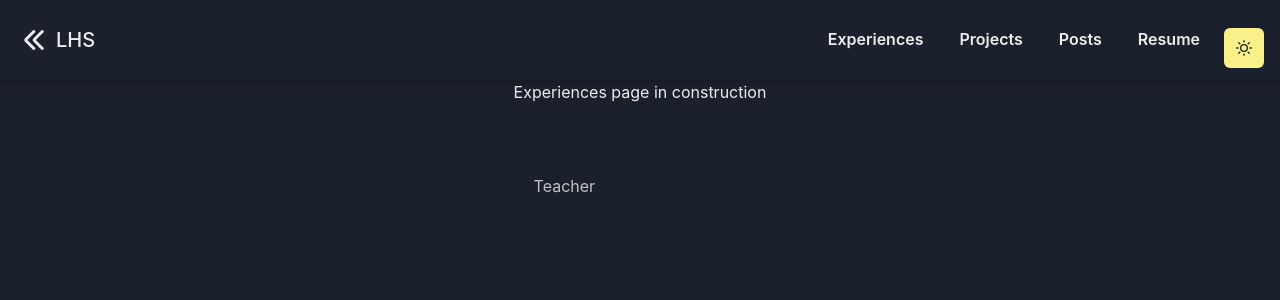
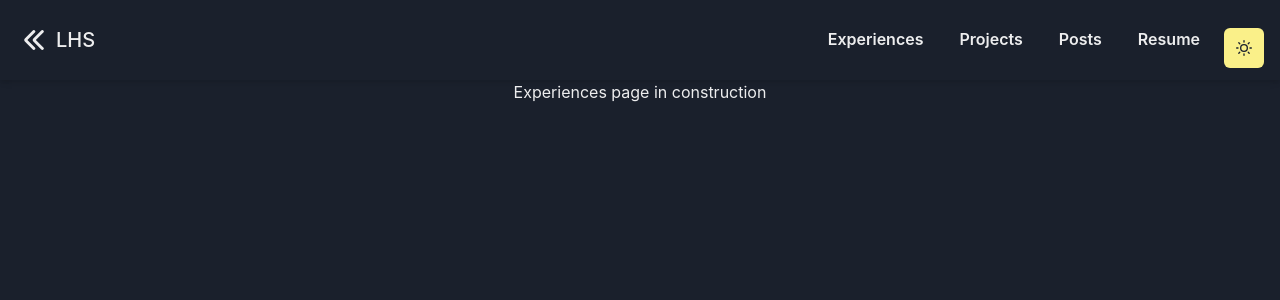
Before and after one commit to drunkint/personal-website, a Next.js app in the folder website/: page /experiences in a window 1280 px wide. Shown: the top 300 px of the page. Built offline with nearby package versions, Linux system fonts and the light colour scheme.

Commit message:
small tweaks

```diff
--- a/website/components/changing-text.js
+++ b/website/components/changing-text.js
@@ -2,7 +2,7 @@ import { Text } from "@chakra-ui/react";
 import { motion } from "framer-motion";
 import { useEffect, useState } from "react";
 
-const wordList = ["Programmer", "Teacher", "Calligrapher", "Climber"];
+const wordList = ["李旭紳","Programmer", "Teacher", "Calligrapher", "Climber"];
 const durationOfWord = 4;
 const effectTime = 1;
 const initDelay = 0.8;
--- a/website/components/navbar.js
+++ b/website/components/navbar.js
@@ -38,7 +38,7 @@ const Navbar = () => {
           className="title"
           initial={{ y: -250 }}
           animate={{ y: 0 }}
-          transition={{ delay: 0.3, type: "spring", stiffness: 70 }}
+          transition={{ delay: 0, type: "spring", stiffness: 70 }}
         >
           <Flex alignItems="center" justifyContent="space-between" mx="auto">
             <Flex>
--- a/website/pages/experiences/index.js
+++ b/website/pages/experiences/index.js
@@ -6,13 +6,11 @@ const { Center, Grid, GridItem, Text } = require("@chakra-ui/react");
 const Experiences = () => {
   return (
     <Center>
-      <Grid templateRows="repeat(2, 1fr)">
+      <Grid templateRows="repeat(1, 1fr)">
         <GridItem>
           <Text>Experiences page in construction</Text>
         </GridItem>
-        <GridItem>
-          <ChangingText />
-        </GridItem>
+
       </Grid>
     </Center>
   );
```
